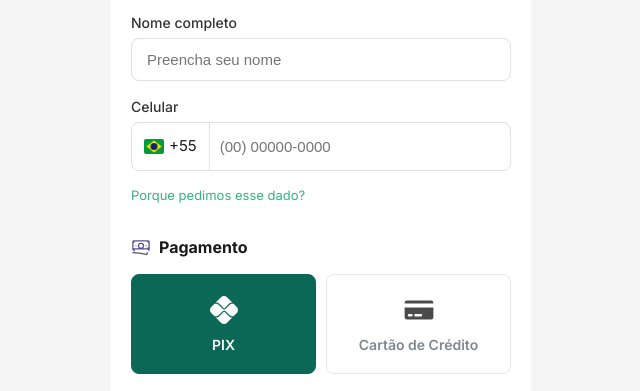
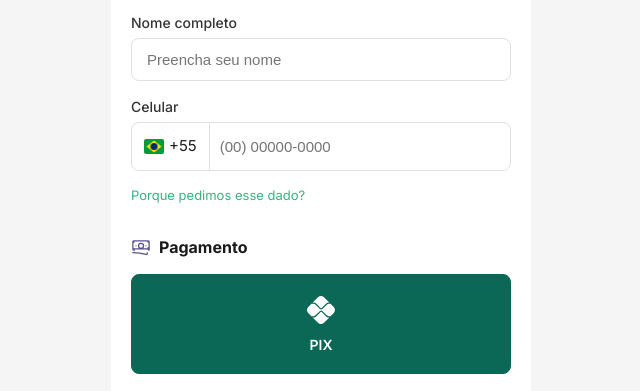
Before and after one commit to andreigormoreiramiranda-png/checkout, a website: page index.html in a window 1280 px wide. Shown: the part 516-907 px from the top of the page, without its empty margins (319-959 px from the left). Drawn offline with Linux system fonts and the light colour scheme.

Commit message:
Remove disabled credit card payment method

```diff
--- a/index.html
+++ b/index.html
@@ -803,10 +803,7 @@
                         <svg xmlns="http://www.w3.org/2000/svg" fill="#ffffff" viewBox="0 0 16 16"><path d="M11.917 11.71a2.046 2.046 0 0 1-1.454-.602l-2.1-2.1a.4.4 0 0 0-.551 0l-2.108 2.108a2.044 2.044 0 0 1-1.454.602h-.414l2.66 2.66c.83.83 2.177.83 3.007 0l2.667-2.668h-.253zM4.25 4.282c.55 0 1.066.214 1.454.602l2.108 2.108a.39.39 0 0 0 .552 0l2.1-2.1a2.044 2.044 0 0 1 1.453-.602h.253L9.503 1.623a2.127 2.127 0 0 0-3.007 0l-2.66 2.66h.414z"></path><path d="m14.377 6.496-1.612-1.612a.307.307 0 0 1-.114.023h-.733c-.379 0-.75.154-1.017.422l-2.1 2.1a1.005 1.005 0 0 1-1.425 0L5.268 5.32a1.448 1.448 0 0 0-1.018-.422h-.9a.306.306 0 0 1-.109-.021L1.623 6.496c-.83.83-.83 2.177 0 3.008l1.618 1.618a.305.305 0 0 1 .108-.022h.901c.38 0 .75-.153 1.018-.421L7.375 8.57a1.034 1.034 0 0 1 1.426 0l2.1 2.1c.267.268.638.421 1.017.421h.733c.04 0 .079.01.114.024l1.612-1.612c.83-.83.83-2.178 0-3.008z"></path></svg>
                         <span>PIX</span>
                     </div>
-                    <div class="payment-method disabled" data-method="card">
-                        <svg xmlns="http://www.w3.org/2000/svg" viewBox="0 0 20 20" fill="#000000" aria-hidden="true"><path fill-rule="evenodd" d="M2.5 4A1.5 1.5 0 0 0 1 5.5V6h18v-.5A1.5 1.5 0 0 0 17.5 4h-15ZM19 8.5H1v6A1.5 1.5 0 0 0 2.5 16h15a1.5 1.5 0 0 0 1.5-1.5v-6ZM3 13.25a.75.75 0 0 1 .75-.75h1.5a.75.75 0 0 1 0 1.5h-1.5a.75.75 0 0 1-.75-.75Zm4.75-.75a.75.75 0 0 0 0 1.5h3.5a.75.75 0 0 0 0-1.5h-3.5Z" clip-rule="evenodd"></path></svg>
-                        <span>Cartão de Crédito</span>
-                    </div>
+
                 </div>
 
                 <div class="payment-benefits">
```
